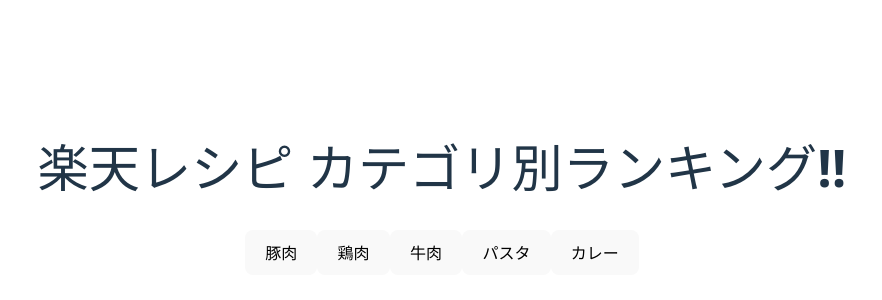
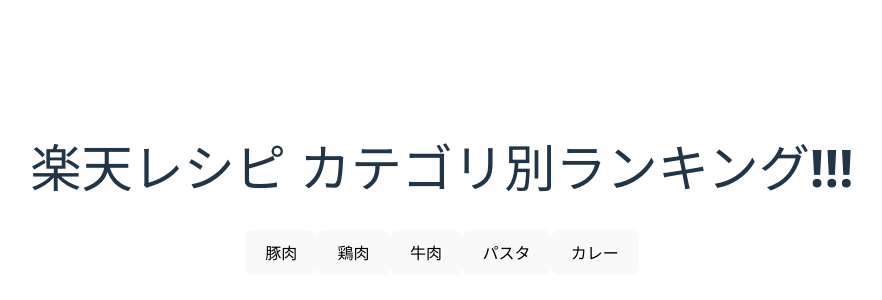
Before and after one commit to tako-chan0511/my-recipes, a Vue app: page / in a window 1280 px wide. Shown: the part 210-510 px from the top of the page, without its empty margins (198-1080 px from the left). Built offline with nearby package versions, Linux system fonts and the light colour scheme.

Commit message:
楽天レシピカテゴリー別ランキング9

```diff
--- a/src/App.vue
+++ b/src/App.vue
@@ -1,7 +1,7 @@
 <template>
   <div id="app">
     <div class="recipe-container">
-      <h1>楽天レシピ カテゴリ別ランキング!!</h1>
+      <h1>楽天レシピ カテゴリ別ランキング!!!</h1>
       <div class="category-buttons">
         <button v-for="category in categories" :key="category.id" @click="getRanking(category.id)">
           {{ category.name }}
```
